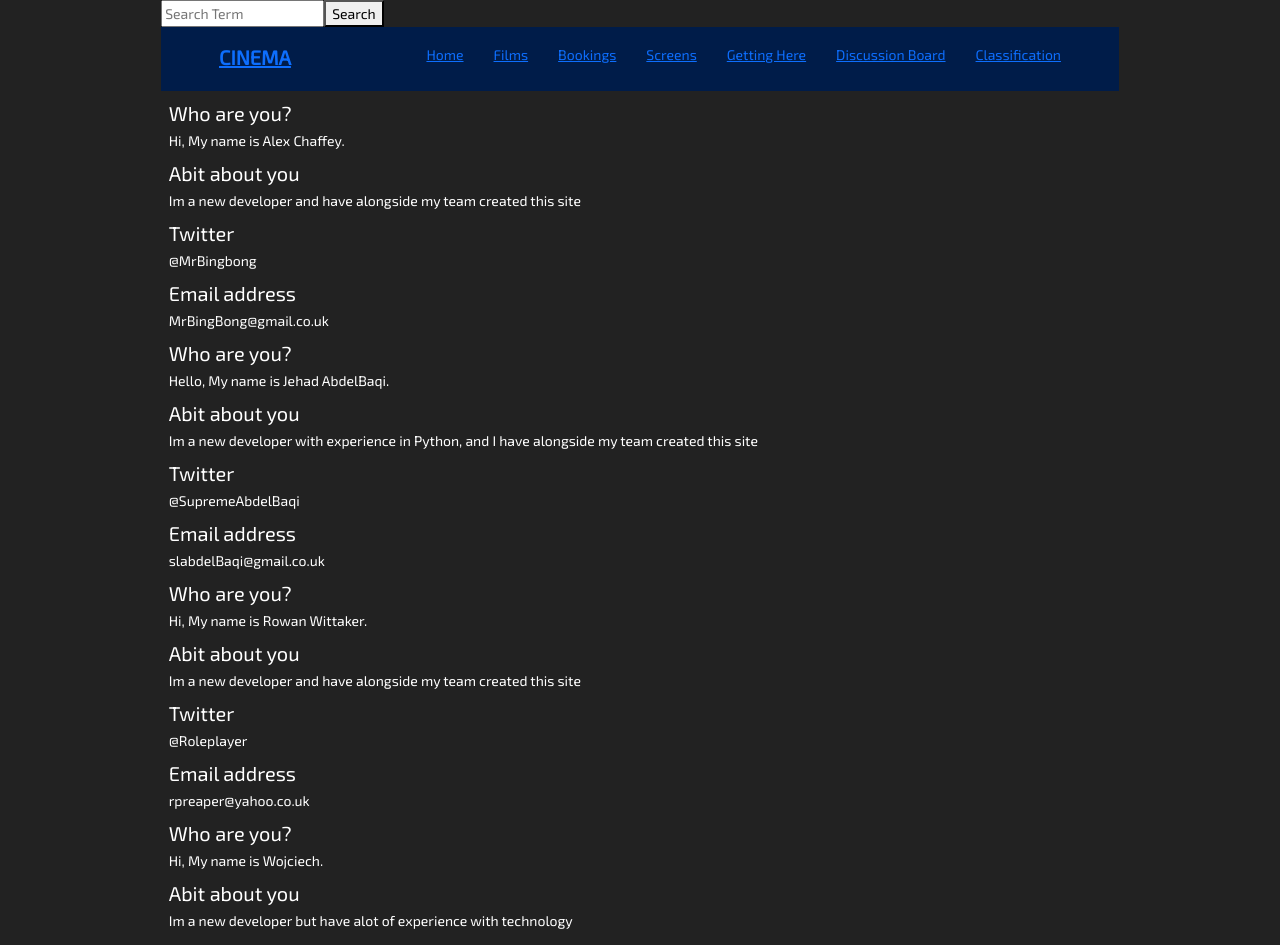
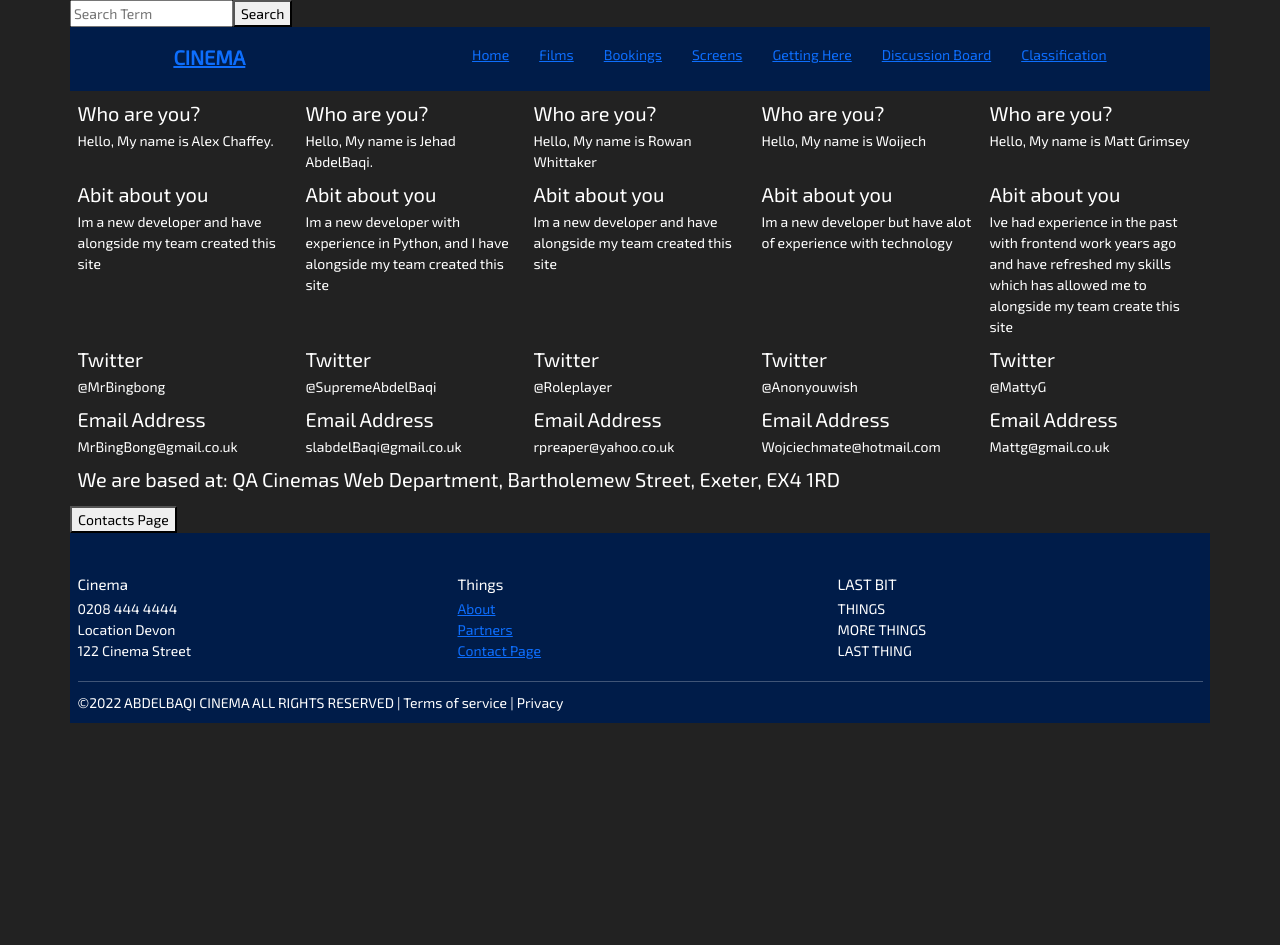
Before and after one commit to Rowanas/W11GCP, a React (Create React App) app in the folder w11gcp/: page /AboutPage.jsx in a window 1280 px wide. Shown: the top 945 px of the page. After the commit the page ends 800 px from the top, so only its background shows below. Built offline with nearby package versions, Linux system fonts and the light colour scheme.

Commit message:
Reformatted About Page

```diff
--- a/w11gcp/src/Components/AboutPage.jsx
+++ b/w11gcp/src/Components/AboutPage.jsx
@@ -11,61 +11,90 @@ const AboutPage = () => {
 
         <p/>
             <Container>
-            <Col>
-                <Row><h2>Who are you?</h2></Row>
-                <Row><p>Hi, My name is Alex Chaffey.</p></Row>
-                <Row><h2>Abit about you</h2></Row>
-                <Row><p>Im a new developer and have alongside my team created this site</p></Row>
-                <Row><h2>Twitter</h2></Row>
-                <Row><p>@MrBingbong</p></Row>
-                <Row><h2>Email address</h2></Row>
-                <Row><p>MrBingBong@gmail.co.uk</p></Row>
-                </Col>
+
+            <Row>
+                <Col><h2>Who are you?</h2></Col>
+                <Col><h2>Who are you?</h2></Col>
+                <Col><h2>Who are you?</h2></Col>
+                <Col><h2>Who are you?</h2></Col>
+                <Col><h2>Who are you?</h2></Col>
+
+                </Row>
+
+
+
+                <Row>
+                <Col><p>Hello, My name is Alex Chaffey.</p></Col>
+                <Col><p>Hello, My name is Jehad AbdelBaqi.</p></Col>
+                <Col><p>Hello, My name is Rowan Whittaker</p></Col>
+                <Col><p>Hello, My name is Woijech</p></Col>
+                <Col><p>Hello, My name is Matt Grimsey</p></Col>
+                </Row>
+
+
+
+                <Row>
+                <Col><h2>Abit about you</h2></Col>
+                <Col><h2>Abit about you</h2></Col>
+                <Col><h2>Abit about you</h2></Col>
+                <Col><h2>Abit about you</h2></Col>
+                <Col><h2>Abit about you</h2></Col>
+                </Row>
+
+
+
+                <Row>
+                <Col><p>Im a new developer and have alongside my team created this site</p></Col>
+                <Col><p>Im a new developer with experience in Python, and I have alongside my team created this site</p></Col>
+                <Col><p>Im a new developer and have alongside my team created this site</p></Col>
+                <Col><p>Im a new developer but have alot of experience with technology</p></Col>
+                <Col><p>Ive had experience in the past with frontend work years ago and have refreshed my skills which has allowed me to alongside my team create this site</p></Col>
+                </Row>
+
+
+
+                <Row>
+                <Col><h2>Twitter</h2></Col>
+                <Col><h2>Twitter</h2></Col>
+                <Col><h2>Twitter</h2></Col>
+                <Col><h2>Twitter</h2></Col>
+                <Col><h2>Twitter</h2></Col>
+                </Row>
+
+                <Row>
+                <Col><p>@MrBingbong</p></Col>
+                <Col><p>@SupremeAbdelBaqi</p></Col>
+                <Col><p>@Roleplayer</p></Col>
+                <Col><p>@Anonyouwish</p></Col>
+                <Col><p>@MattyG</p></Col>
+                </Row>
+
+                <Row>
+                <Col><h2>Email Address</h2></Col>
+                <Col><h2>Email Address</h2></Col>
+                <Col><h2>Email Address</h2></Col>
+                <Col><h2>Email Address</h2></Col>
+                <Col><h2>Email Address</h2></Col>
+                </Row>
+                <Row>
+                <Col><p>MrBingBong@gmail.co.uk</p></Col>
+                <Col><p>slabdelBaqi@gmail.co.uk</p></Col>
+                <Col><p>rpreaper@yahoo.co.uk</p></Col>
+                <Col><p>Wojciechmate@hotmail.com</p></Col>
+                <Col><p>Mattg@gmail.co.uk</p></Col>
+                </Row>
+
+
+
+
+
 
                 <Col>
-                <Row><h2>Who are you?</h2></Row>
-                <Row><p>Hello, My name is Jehad AbdelBaqi.</p></Row>
-                <Row><h2>Abit about you</h2></Row>
-                <Row><p>Im a new developer with experience in Python, and I have alongside my team created this site</p></Row>
-                <Row><h2>Twitter</h2></Row>
-                <Row><p>@SupremeAbdelBaqi</p></Row>
-                <Row><h2>Email address</h2></Row>
-                <Row><p>slabdelBaqi@gmail.co.uk</p></Row>
-                </Col>
+                <Row><h2>We are based at: QA Cinemas Web Department, Bartholemew Street, Exeter, EX4 1RD</h2></Row>
+                <Row><p></p></Row></Col>
+            </Container>
 
-                <Col>
-                <Row><h2>Who are you?</h2></Row>
-                <Row><p>Hi, My name is Rowan Wittaker.</p></Row>
-                <Row><h2>Abit about you</h2></Row>
-                <Row><p>Im a new developer and have alongside my team created this site</p></Row>
-                <Row><h2>Twitter</h2></Row>
-                <Row><p>@Roleplayer</p></Row>
-                <Row><h2>Email address</h2></Row>
-                <Row><p>rpreaper@yahoo.co.uk</p></Row>
-                </Col>
 
-                <Col>
-                <Row><h2>Who are you?</h2></Row>
-                <Row><p>Hi, My name is Wojciech.</p></Row>
-                <Row><h2>Abit about you</h2></Row>
-                <Row><p>Im a new developer but have alot of experience with technology</p></Row>
-                <Row><h2>Twitter</h2></Row>
-                <Row><p>@Anonyouwish</p></Row>
-                <Row><h2>Email address</h2></Row>
-                <Row><p>Wojciechmate@hotmail.com</p></Row>
-                </Col>
-
-                <Col>
-                <Row><h2>Who are you?</h2></Row>
-                <Row><p>Hi, My name is Matt Grimsey.</p></Row>
-                <Row><h2>Abit about you</h2></Row>
-                <Row><p>Ive had experience in the past with frontend work years ago and have refreshed my skills which has allowed me to alongside my team create this site</p></Row>
-                <Row><h2>Twitter</h2></Row>
-                <Row><p>@MattyG</p></Row>
-                <Row><h2>Email address</h2></Row>
-                <Row><p>Mattg@gmail.co.uk</p></Row>
-                </Col>
-            </Container>
 
             <button onClick={() => {
                 navigate("/ContactPage.jsx");
```
